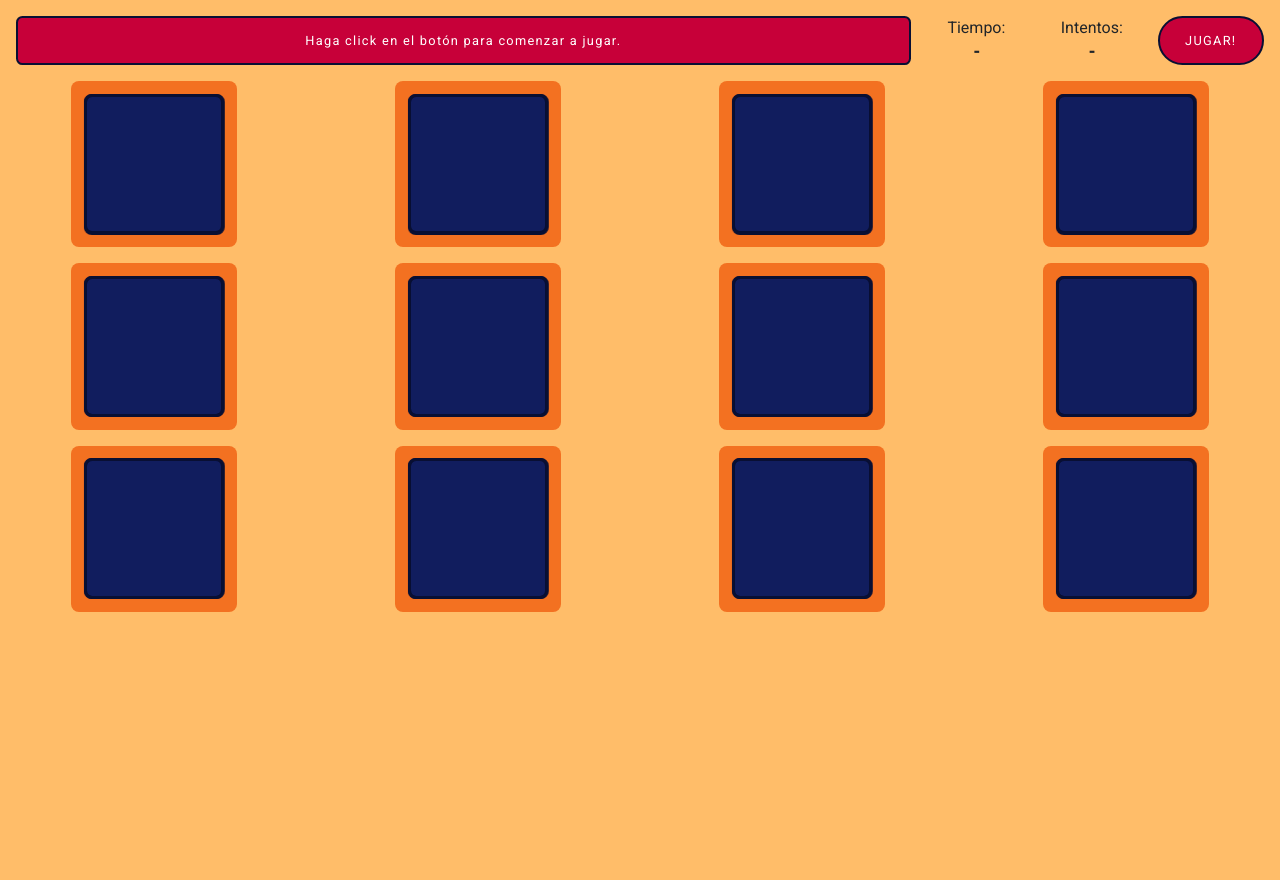
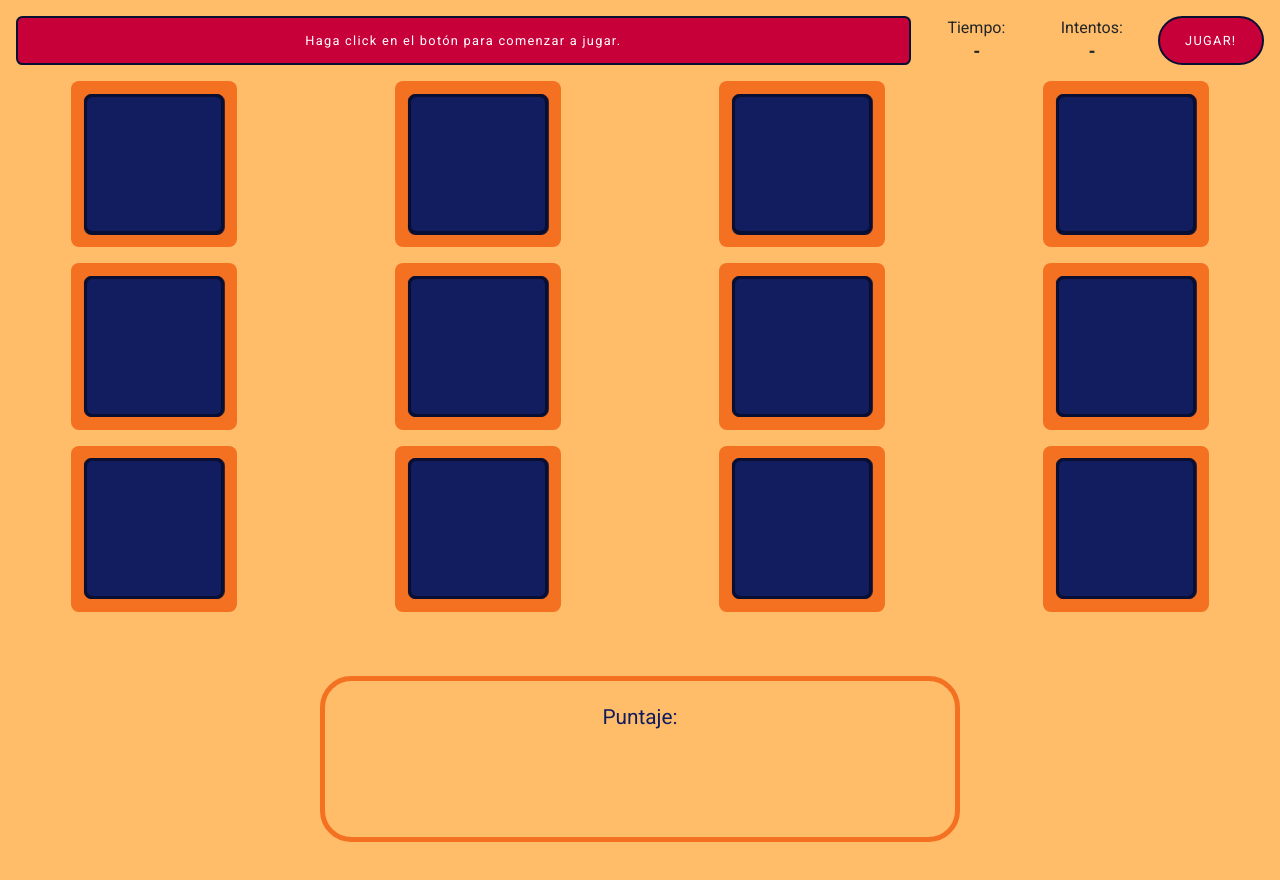
Before and after one commit to pfefferi/memo-test, a plain HTML site: page index.html in a window 1280 px wide. Before the commit the page ends 800 px from the top, so only its background shows below. Drawn offline with nearby package versions, Linux system fonts and the light colour scheme.

Commit message:
Add score section HTML/CSS

```diff
--- a/css/style.css
+++ b/css/style.css
@@ -156,9 +156,40 @@ body {
     color: #ffffff;
     font-size: 0.8em;
     letter-spacing: 0.1em;
+
     padding: 1em 2em;
     transition: none 500ms ease-out;
     transition-property: color, background;
     background: #c70039;
     opacity: 1;
 }
+
+/*/ ///////////////////////////////// Score //////////////////////////////////////////*/
+
+.score {
+    /*display: grid;
+    grid-template-columns: 1fr 1fr;*/
+    text-align: center;
+    font-size: 1.3em;
+    margin: 5% 25%;
+}
+
+.new-score,
+.best-score {
+    margin: auto auto;
+    padding: 1em;
+    color: #111d5e;
+    border: 5px solid #f37121;
+    border-radius: 1.5em;
+}
+
+.attempts,
+.best-attempts,
+.time,
+.best-time {
+    margin: auto auto;
+    padding: 1em;
+    color: #111d5e;
+    /*border: 5px solid #c70039;*/
+    border-radius: 1.5em;
+}
--- a/index.html
+++ b/index.html
@@ -129,6 +129,20 @@
             <div></div>
             <img src="img/win.gif" alt="" class="img" />
         </div>
+        <div class="score-div ">
+            <div class="score">
+                <div class="new-score">
+                    Puntaje:
+                    <div class="attempts"></div>
+                    <div class="time"></div>
+                </div>
+                <!--<div class="best-score">
+                    Mejor puntaje:
+                    <div class="best-attempts"></div>
+                    <div class="best-time"></div>
+                </div>-->
+            </div>
+        </div>
     </body>
     <script src="src/index.js"></script>
 </html>
```
